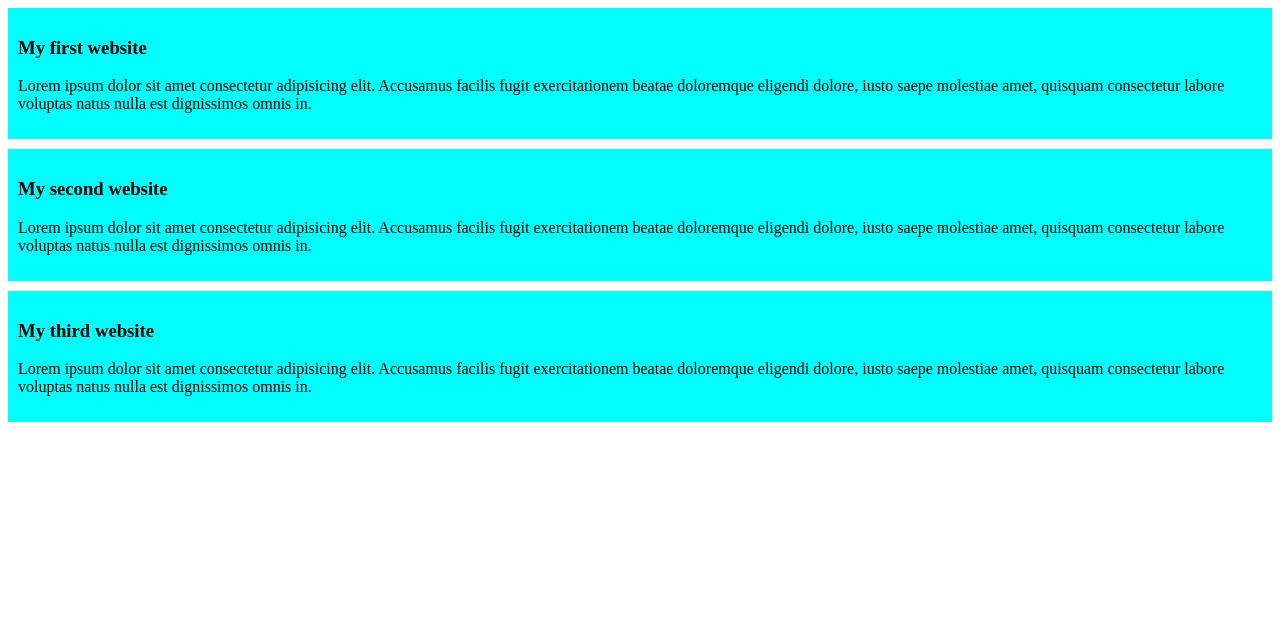
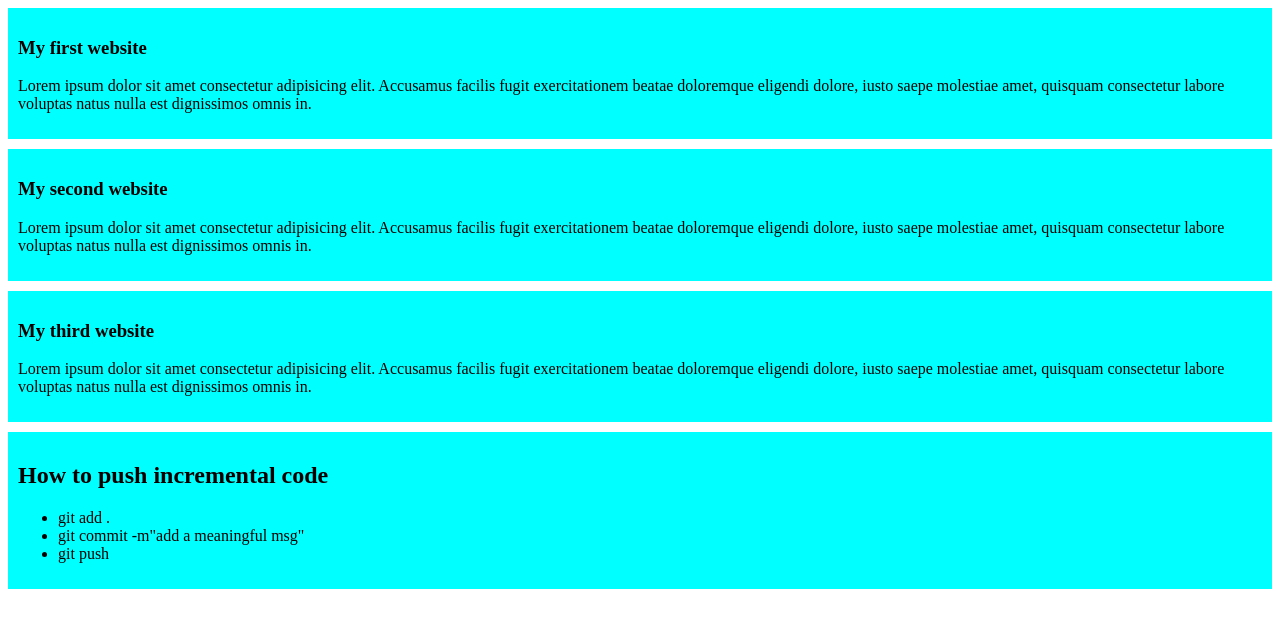
Before and after one commit to Mahadibro/my-simple-website, a plain HTML site: page index.html in a window 1280 px wide. Drawn offline with Linux system fonts and the light colour scheme.

Commit message:
added a list to push commit

```diff
--- a/index.html
+++ b/index.html
@@ -19,5 +19,13 @@
         <h3> My third website</h3>
         <p>Lorem ipsum dolor sit amet consectetur adipisicing elit. Accusamus facilis fugit exercitationem beatae doloremque eligendi dolore, iusto saepe molestiae amet, quisquam consectetur labore voluptas natus nulla est dignissimos omnis in.</p>
     </div>
+    <div>
+        <h2> How to push incremental code </h2>
+        <ul>
+            <li> git add .</li>
+            <li> git commit -m"add a meaningful msg"</li>
+            <li> git push</li>
+        </ul>
+    </div>
 </body>
 </html>
```
